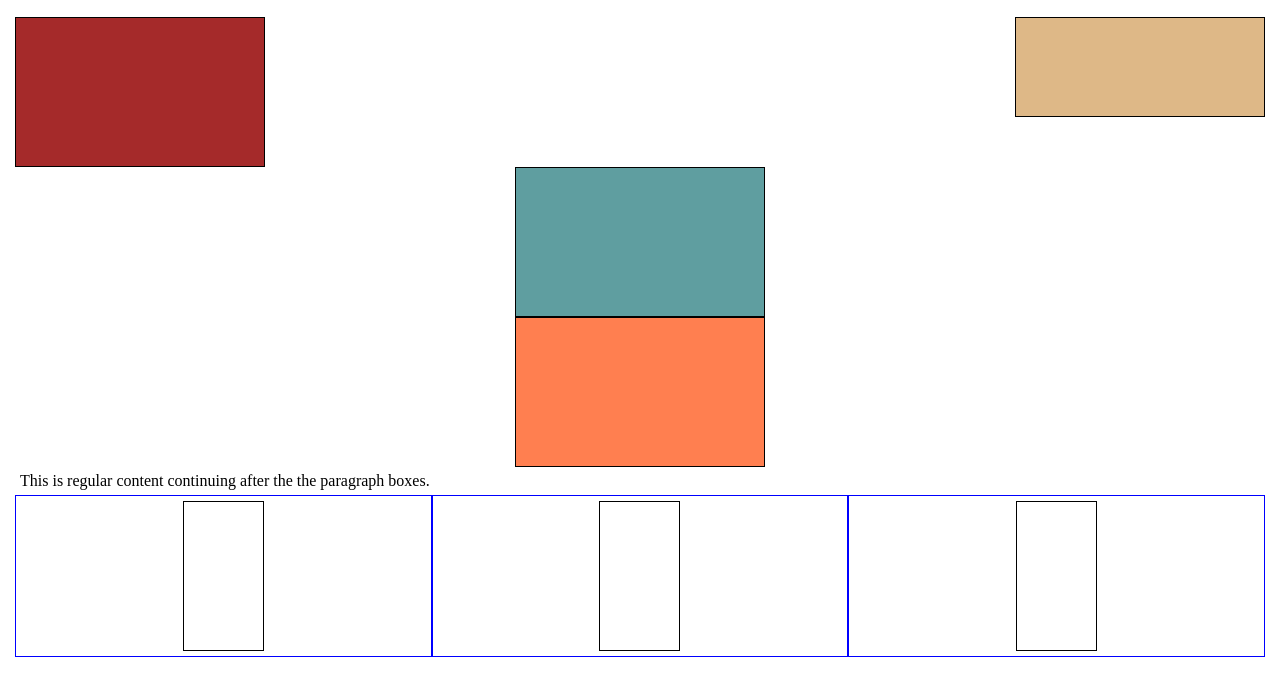
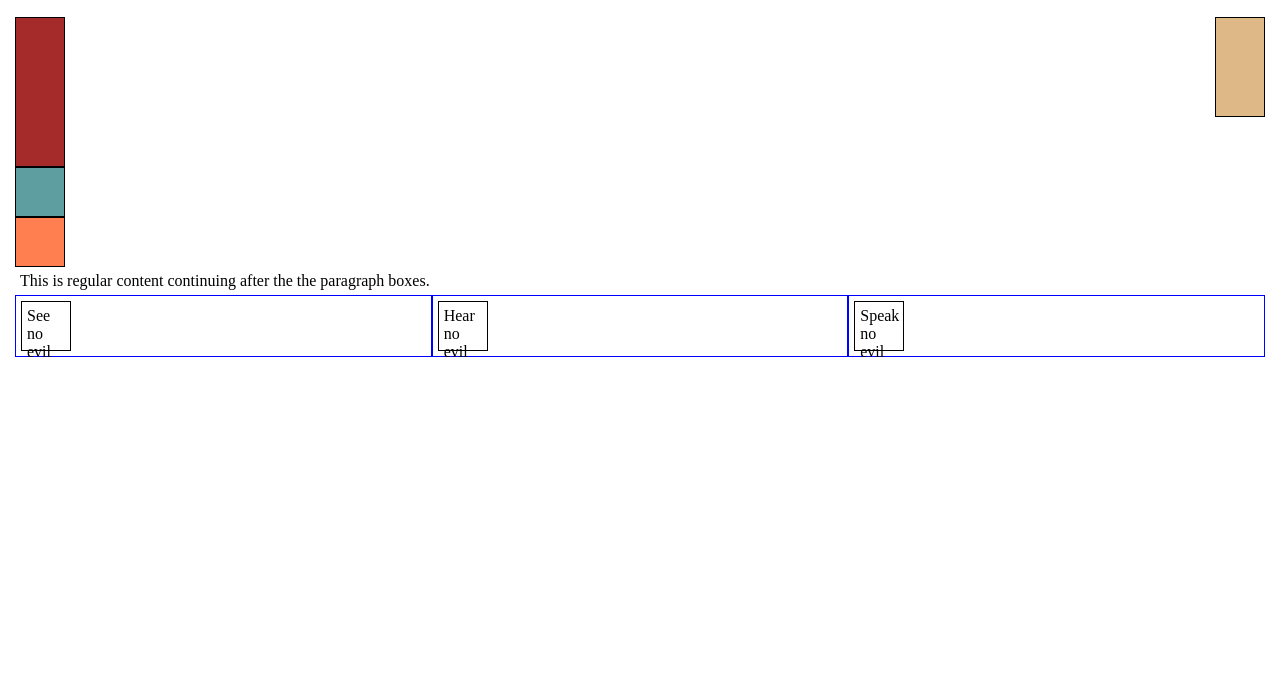
Before and after one commit to Dlaner68/coursera-test, a plain HTML site: page mod2-solution/index.html in a window 1280 px wide. Shown: the part 60-756 px from the top of the page. Drawn offline with Linux system fonts and the light colour scheme; files that its build step writes are made by us from their sources.

Commit message:
Update mod2.css

```diff
--- a/mod2-solution/css/mod2.css
+++ b/mod2-solution/css/mod2.css
@@ -9,16 +9,11 @@
    margin-bottom: 15px;
   }
 
-  p {
-   border: 1px solid black;
-   background color: grey;
-   width: 20%;
-   height: 150px;
-   margin-right: auto;
-   margin-left: auto;
-   font-family: Arial;
-   color: white;
-  }
+p {
+  width: 50px;
+  height: 50px;
+  border: 1px solid black;
+}
 #p1 {
   background-color: #A52A2A;
   float: left;
```
